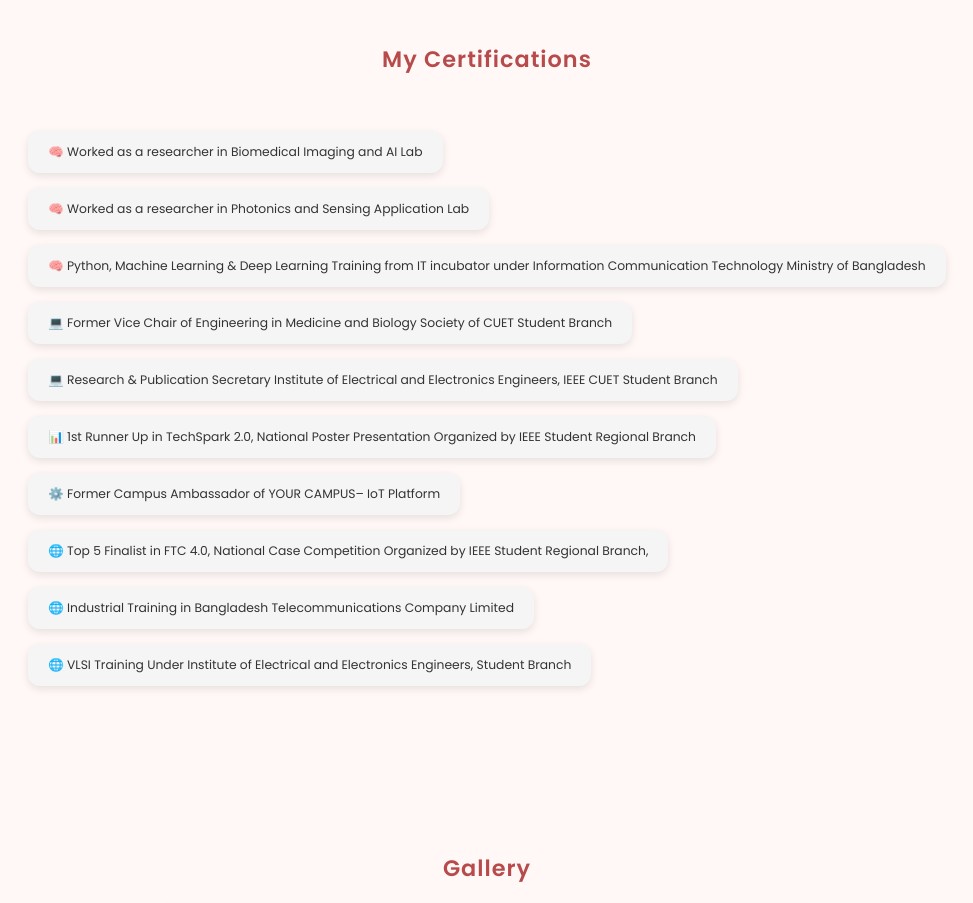
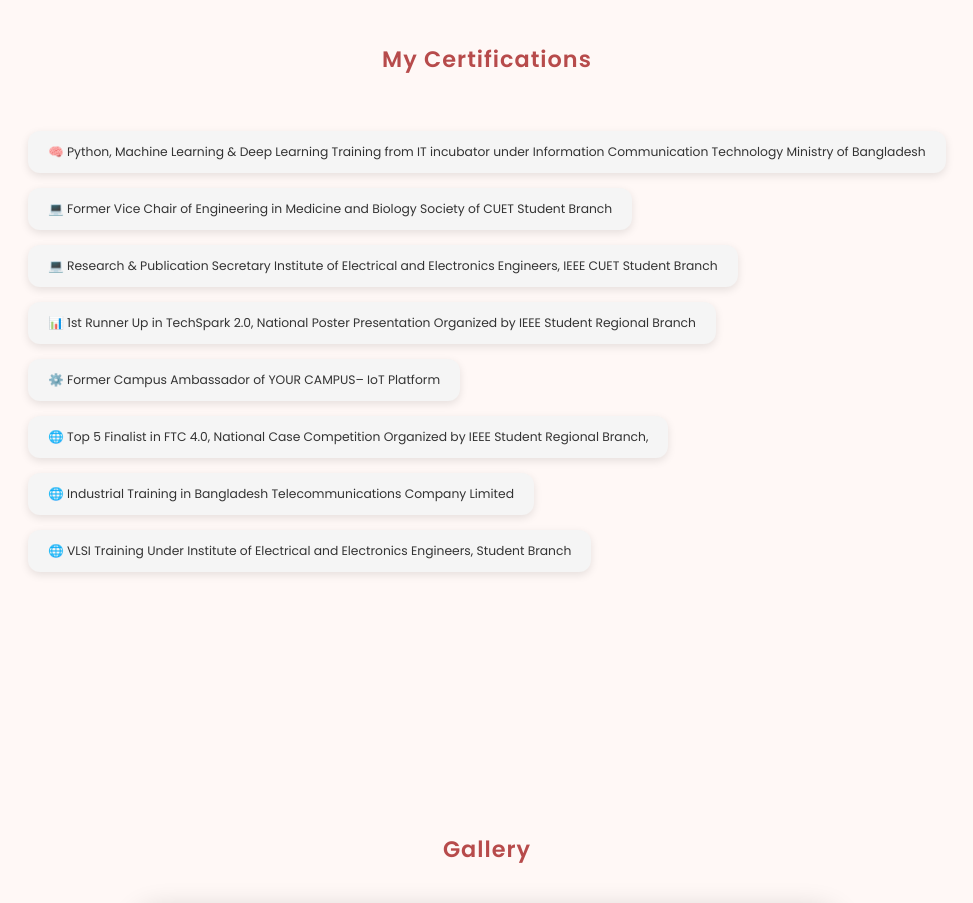
Before and after one commit to AManan651/abdullahmohammedportfolio, a plain HTML site: page index.html in a window 1280 px wide. Shown: the part 2760-3663 px from the top of the page, without its empty margins (153-1126 px from the left). Drawn offline with nearby package versions, Linux system fonts and the light colour scheme.

Commit message:
Update index.html

```diff
--- a/index.html
+++ b/index.html
@@ -234,8 +234,6 @@
     <h2 class="section-title">My Certifications</h2>
     <div class="cert-list">
       <ul>
-        <li><a href="https://drive.google.com/file/d/1AUbFmZlCO0vCowJdWuOD_dr416l4igLy/view?usp=sharing">🧠 Worked as a researcher in Biomedical Imaging and AI Lab </a></li>
-        <li><a href="https://drive.google.com/file/d/1mzjVceGWEfvJOJwEaL46UCoemnF3p1wL/view?usp=drive_link">🧠 Worked as a researcher in Photonics and Sensing Application Lab </a></li>
         <li><a href="https://drive.google.com/file/d/1J7QywAWMvKRoYqxS99tvljULaFkc0abc/view?usp=sharing">🧠 Python, Machine Learning & Deep Learning Training from IT incubator under Information Communication Technology Ministry of Bangladesh </a></li>
         <li><a href="https://drive.google.com/file/d/1zdY0pMBoGf6vPC6UiG4k7JZ-xTDxswbO/view?usp=drive_link">💻 Former Vice Chair of Engineering in Medicine and Biology Society of CUET Student Branch </a></li>
         <li><a href="https://drive.google.com/file/d/1IfKMMl9vdtNjukzgGcuZYUEvB540-oAB/view?usp=sharing">💻 Research & Publication Secretary Institute of Electrical and Electronics Engineers, IEEE CUET Student Branch </a></li>
```
